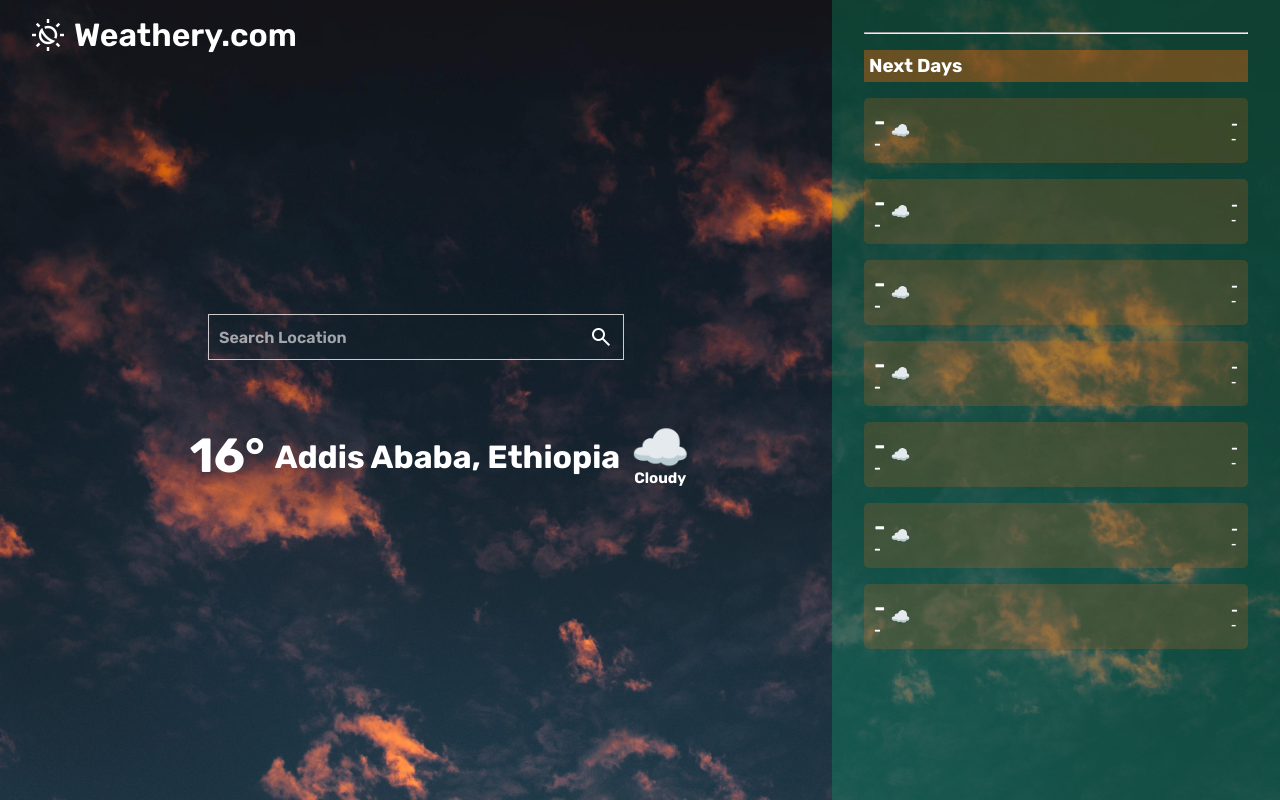
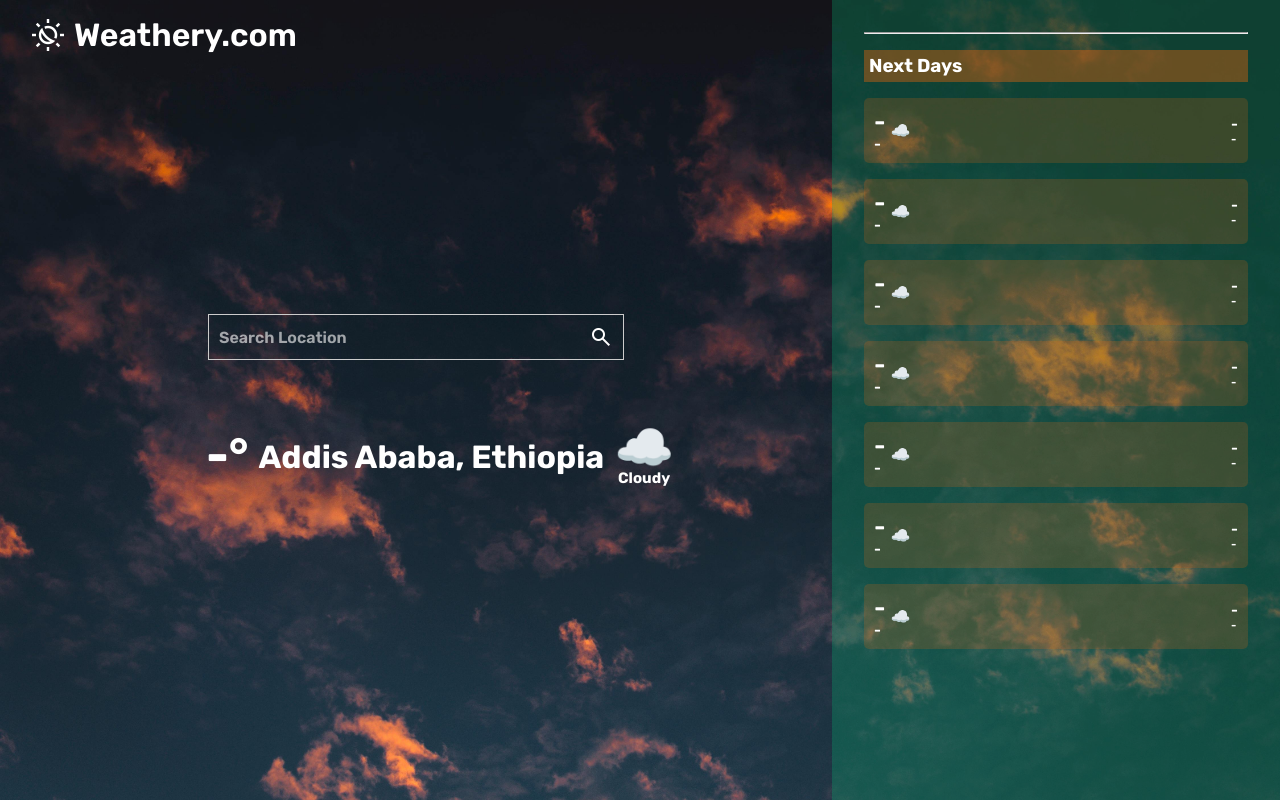
Before and after one commit to Abdl-Hafeez/weathery, a website built with webpack: page src/template.html in a window 1280 px wide. Built offline with nearby package versions, Linux system fonts and the light colour scheme; no server answers; a web font is replaced by a local one.

Commit message:
Change the weather reading placeholder number to "-°"

```diff
--- a/src/template.html
+++ b/src/template.html
@@ -22,7 +22,7 @@
             </button>
         </form>
         <h1>
-            <div class="reading">16°</div>
+            <div class="reading">-°</div>
             <div>
                 <div class="city">Addis Ababa, Ethiopia</div>
                 <div class="time-and-date">
```
